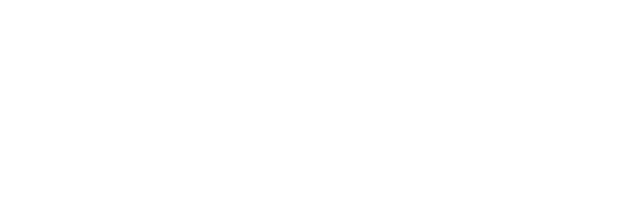
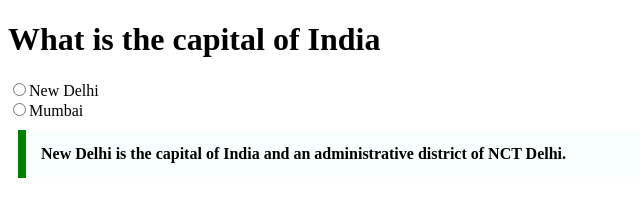
Before and after one commit to acciojob/trivia-imtritesh, a website: page main.html in a window 1280 px wide. Shown: the whole page, without its empty margins (0-640 px from the left). Drawn offline with Linux system fonts and the light colour scheme.

Commit message:
created a submission

```diff
--- a/main.html
+++ b/main.html
@@ -8,6 +8,10 @@
 
 <body>
 	<!-- the entire body must be written by student -->
+	<h1>What is the capital of India</h1>
+	<input type="radio" name="city">New Delhi <br>
+	<input type="radio" name="city">Mumbai
+	<blockquote cite=" https://en.wikipedia.org/wiki/New_Delhi" class="new">New Delhi is the capital of India and an administrative district of NCT Delhi.</blockquote>
     <script type="text/javascript" src="./script.js">
 </script>
 
--- a/styles.css
+++ b/styles.css
@@ -1,2 +1,10 @@
 
 /* Your CSS Code here. */
+.new{
+	max-width: 600px;
+	margin: 10px;
+	padding: 15px;
+	border-left: 8px solid green;
+	background-color: #f8fffe;
+	font-weight: bold;
+}
```
